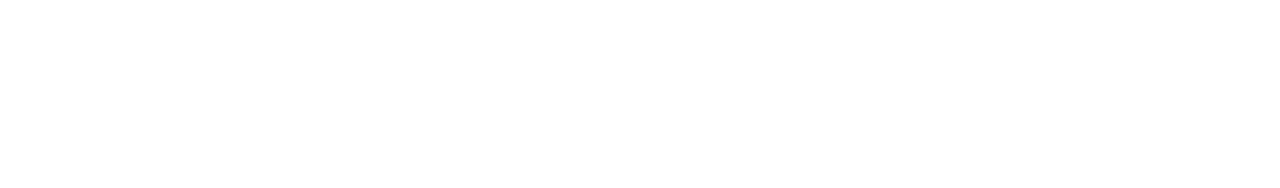
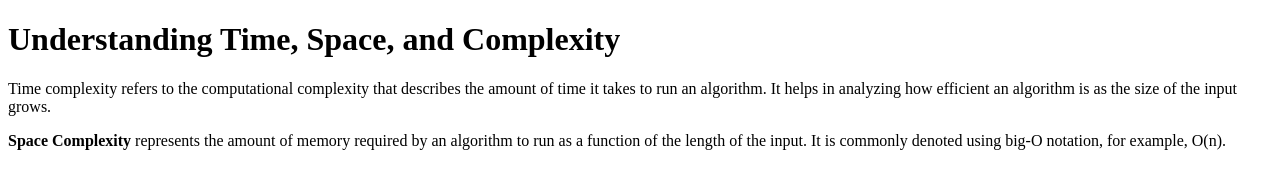
Before and after one commit to acciojob/time-and-space-complexity-23pras, a website: page main.html in a window 1280 px wide. Drawn offline with Linux system fonts and the light colour scheme.

Commit message:
created a submission

```diff
--- a/main.html
+++ b/main.html
@@ -1,16 +1,15 @@
 <!DOCTYPE html>
-
-<html>
-
+<html lang="en">
 <head>
-	<link rel="stylesheet" href="styles.css">
+    <meta charset="UTF-8">
+    <meta name="viewport" content="width=device-width, initial-scale=1.0">
+    <title>Time and Space Complexity</title>
+    <link rel="stylesheet" href="styles.css">
 </head>
-
 <body>
-	<!-- the entire body must be written by student -->
-    <script type="text/javascript" src="./script.js">
-</script>
-
+    <h1>Understanding Time, Space, and Complexity</h1>
+    <p>Time complexity refers to the computational complexity that describes the amount of time it takes to run an algorithm. It helps in analyzing how efficient an algorithm is as the size of the input grows.</p>
+    <p><b>Space Complexity</b> represents the amount of memory required by an algorithm to run as a function of the length of the input. It is commonly denoted using big-O notation, for example, O(n).</p>
+    <script type="text/javascript" src="./script.js"></script>
 </body>
-
 </html>
```
